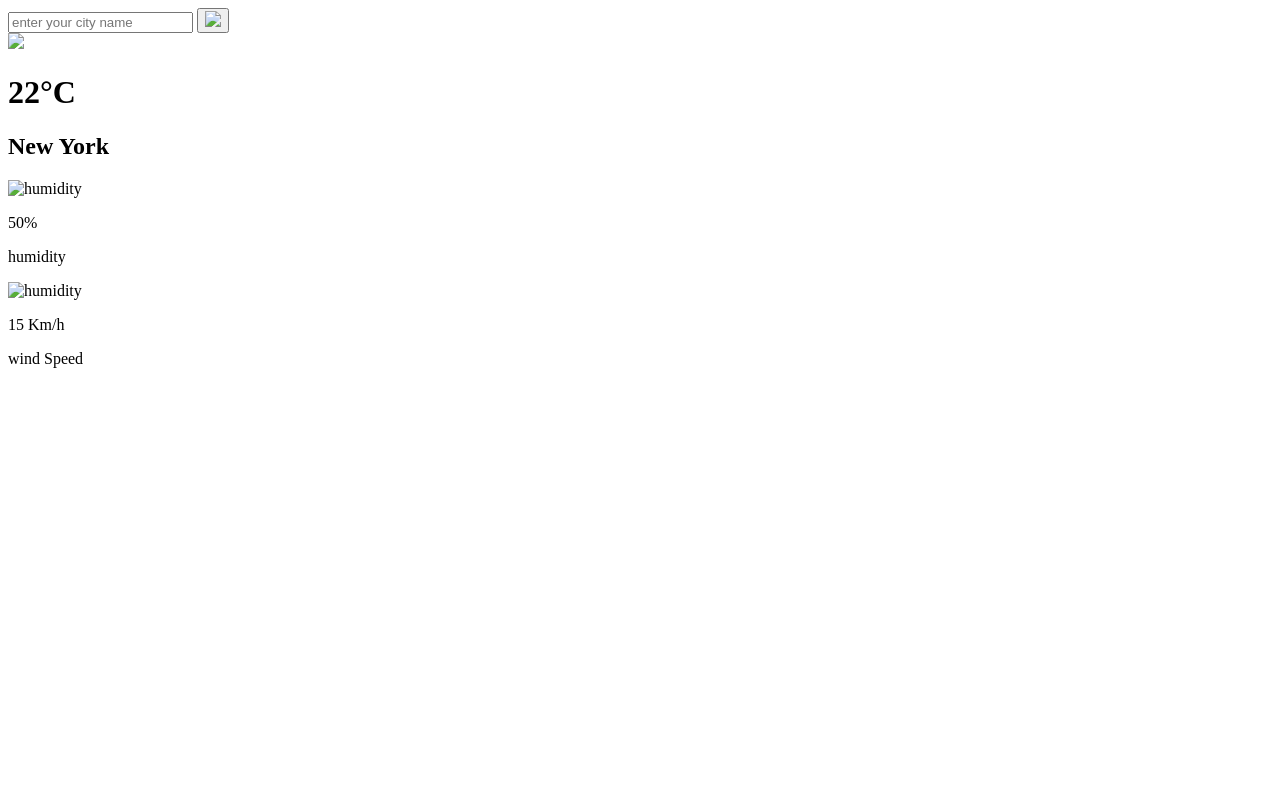
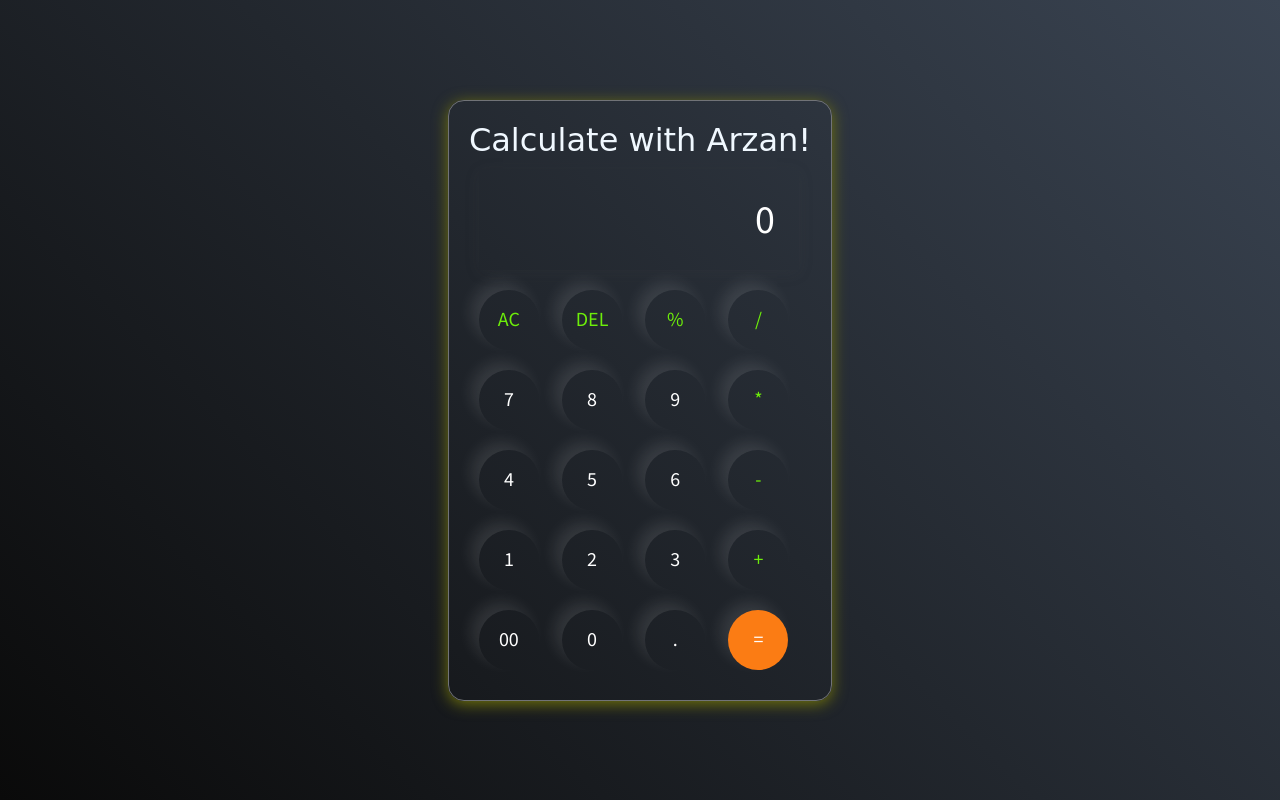
Before and after one commit to arzanimrn/arzan, a plain HTML site: page index.html in a window 1280 px wide. Drawn offline with nearby package versions, Linux system fonts and the light colour scheme.

Commit message:
arzanimran

```diff
--- a/index.html
+++ b/index.html
@@ -3,82 +3,149 @@
 <head>
     <meta charset="UTF-8">
     <meta name="viewport" content="width=device-width, initial-scale=1.0">
-    <title>wather App</title>
-    <link rel="stylesheet" href="styeel.css">
+    <title>calculator</title>
+    <style>
+        @import url('https://fonts.googleapis.com/css2?family=Source+Sans+3:ital,wght@0,200..900;1,200..900&display=swap');
+
+        *{
+            margin: 0;
+            padding: 0;
+            box-sizing: border-box;
+            font-family: "Source Sans 3", sans-serif;
+        }
+
+        body{
+            width: 100%;
+            height: 100vh;
+            display: flex;
+            justify-content: center;
+            align-items: center;
+            background: linear-gradient(45deg,#0a0a0a,#3a4452);
+        }
+        .calcu{
+            border: 1px solid #717377;
+            padding: 20px;
+            border-radius: 16px;
+            background-color: transparent;
+            box-shadow: 0px 3px 15px rgba(113,115,11);
+        }
+
+        input{
+            width: 320px;
+            border: none;
+            padding: 24px;
+            margin: 10px;
+            background: transparent;
+            box-shadow: 0px 3px 15px rgba(84,84,84,0.1);
+            font-size: 40px;
+            text-align: right;
+            cursor: pointer;
+            color: white;
+
+        }
+
+        input::placeholder{
+            color: white;
+        }
+
+        button{
+            border: none;
+            width: 60px;
+            height: 60px;
+            margin: 10px;
+            border-radius: 50%;
+            background-color: transparent;
+            color: white;
+            font-size: 20px;
+            box-shadow: -8px -8px 15px rgba(255,255,255,0.1);
+            cursor: pointer;
+        }
+
+        button:hover{
+            background: #3a4452;
+        }
+        .equal{
+            background-color: #fb7c14;
+        }
+
+        .oper{
+            color: #6dee0a;
+            text-align: center;
+        }
+
+        h1{
+            position: relative;
+            color: aliceblue;
+            font-family: "Cedarville Cursive", cursive;
+            font-weight: 400;
+            font-style: normal;
+        }
+
+    </style>
 </head>
 <body>
-    <div class="card">
-        <div class="sarch">
-            <input type="text" placeholder="enter your city name" spellcheck="false">
-            <button><img src="search.png"> </button>
+
+    <div class="calcu">
+        <h1>Calculate with Arzan!</h1>
+        <input type="text" placeholder="0" id="inputBox">
+        <div>
+            <button class="oper">AC</button>
+            <button class="oper">DEL</button>
+            <button class="oper">%</button>
+            <button class="oper">/</button>
         </div>
-        <div class="wather">
-            <img src="rain.png" class="weather-icon">
-            <h1 class="temp">22°C</h1>
-            <h2 class="city">New York</h2>
-            <div class="details">
-                <div class="col">
-                    <img src="humidity.png" alt="humidity">
-                    <div>
-                        <p class="humidity">50%</p>
-                        <p>humidity</p>
-                    </div>
-                </div>
-                <div class="col">
-                    <img src="wind.png" alt="humidity">
-                    <div>
-                        <p class="wind">15 Km/h</p>
-                        <p>wind Speed</p>
-                    </div>
-                </div>
-            </div>
+        <div>
+            <button>7</button>
+            <button>8</button>
+            <button>9</button>
+            <button class="oper">*</button>
+        </div>
+        <div>
+            <button>4</button>
+            <button>5</button>
+            <button>6</button>
+            <button class="oper">-</button>
+        </div>
+        <div>
+            <button>1</button>
+            <button>2</button>
+            <button>3</button>
+            <button class="oper">+</button>
+        </div>
+        <div>
+            <button>00</button>
+            <button>0</button>
+            <button>.</button>
+            <button class="equal">=</button>
         </div>
     </div>
+
     <script>
-        const apikey ="71a4b1ae8f3181a0573a0bc51833bcb9";
-        const apiurl ="https://api.openweathermap.org/data/2.5/weather?&units=metric&q=";
+        let input = document.getElementById('inputBox');
+        let buttons = document.querySelectorAll('button');
 
-        const searchbox = document.querySelector(".sarch input");
-        const searchbtn = document.querySelector(".sarch button");
-        const weathericon = document.querySelector(".weather-icon");
-
-        async function cheackWather(city){
-            const response = await fetch(apiurl + city+ `&appid=${apikey}`);
-            var data = await response.json();
-
-            if(response.status == 404){
-                document.querySelector(".error").style.display ="block";
-                document.querySelector(".weather").style.display ="none";
-            }
-
-            document.querySelector(".city").innerHTML = data.name;
-            document.querySelector(".temp").innerHTML = Math.round(data.main.temp) +"°C";
-            document.querySelector(".humidity").innerHTML = data.main.humidity+"%";
-            document.querySelector(".wind").innerHTML = data.wind.speed + "km/h";
-
-            if(data.weather[0].main == "clouds"){
-                weathericon.src = "clouds.png";
-            }else  if(data.weather[0].main == "Clear"){
-                weathericon.src = "clear.png";
-        }else  if(data.weather[0].main == "Rain"){
-                weathericon.src = "rain.png";
-        }else  if(data.weather[0].main == "Drizzle"){
-                weathericon.src = "drizzle.png";
-        }else  if(data.weather[0].main == "Mist"){
-                weathericon.src = "mist.png";
-        }
-
-        document.querySelector(".weather").style.display ="block";
-    }
-
-        searchbtn.addEventListener("click",()=>{
-            cheackWather(searchbox.value);
-
-        });
-
-
-
-
+        let string="";
+        let arr = Array.from(buttons);
+        arr.forEach(button =>{
+            button.addEventListener('click',(e) =>{
+                if(e.target.innerHTML == '='){
+                    string = eval(string);
+                    input.value = string;
+                }
+                else if(e.target.innerHTML == 'AC'){
+                    string="";
+                    input.value = string
+                }
+                else if(e.target.innerHTML == 'DEL'){
+                    string = string.substring(0,string.length-1);
+                    input.value =string;
+                }
+                else{
+                    string += e.target.innerHTML;
+                    input.value = string;
+                }
+            })
+        })
     </script>
 </body>
 </html>
```
